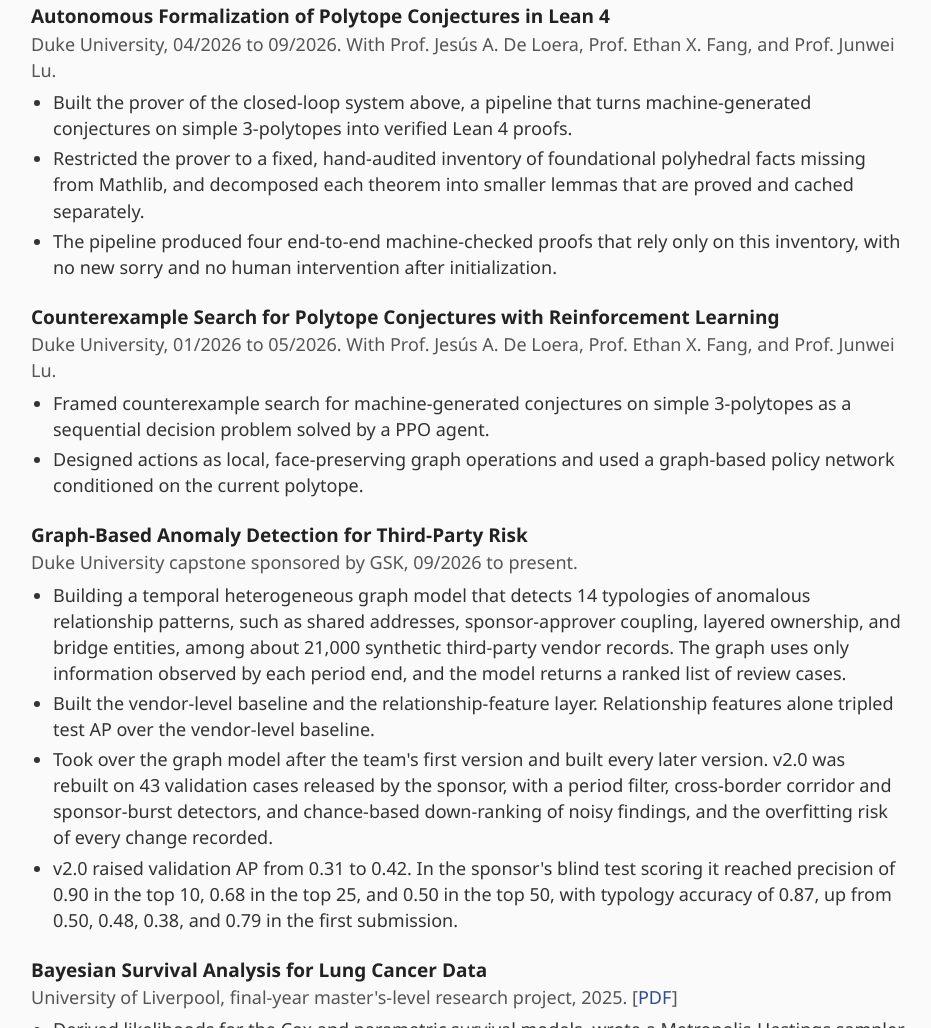
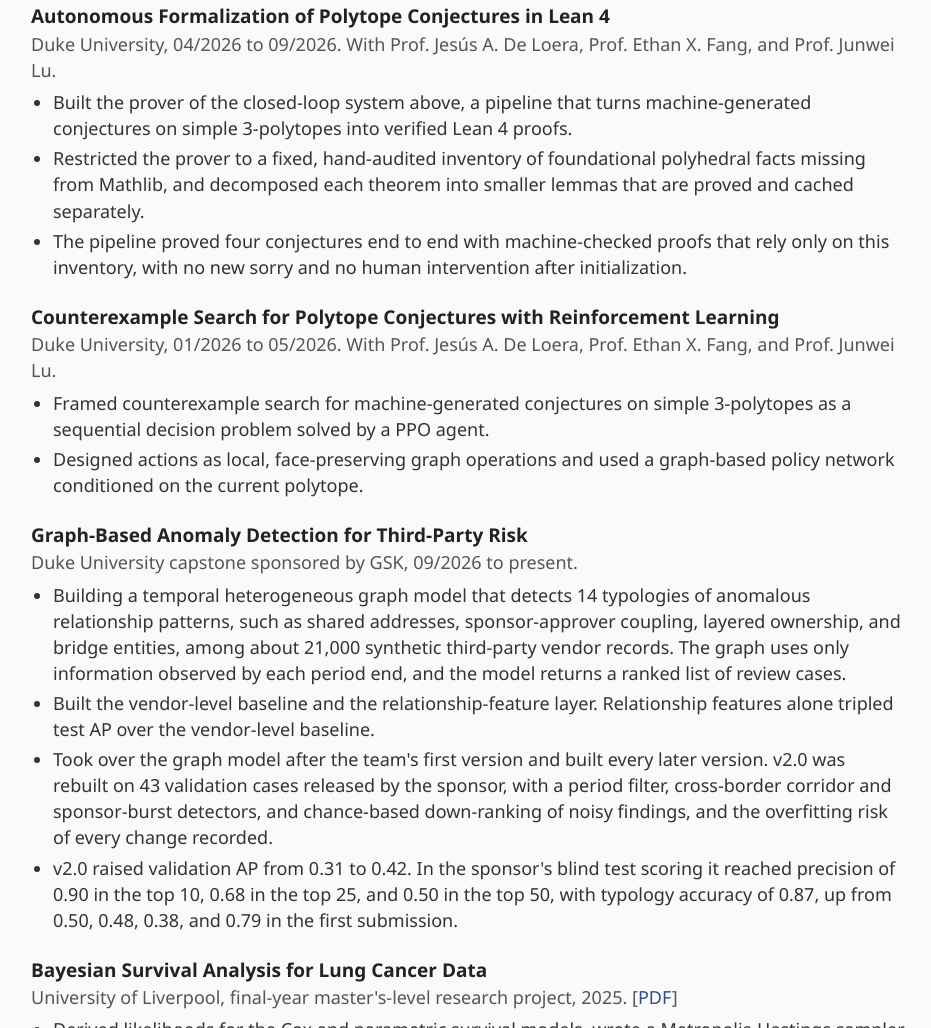
Before and after one commit to FELIXGAO0315/FELIXGAO0315.github.io, a plain HTML site: page index.html in a window 1280 px wide. Shown: the part 1335-2363 px from the top of the page, without its empty margins (325-1256 px from the left). Drawn offline with Linux system fonts and the light colour scheme.

Commit message:
Unify wording: four conjectures proved

```diff
--- a/index.html
+++ b/index.html
@@ -121,7 +121,7 @@
     <ul>
       <li>Built the prover of the closed-loop system above, a pipeline that turns machine-generated conjectures on simple 3-polytopes into verified Lean 4 proofs.</li>
       <li>Restricted the prover to a fixed, hand-audited inventory of foundational polyhedral facts missing from Mathlib, and decomposed each theorem into smaller lemmas that are proved and cached separately.</li>
-      <li>The pipeline produced four end-to-end machine-checked proofs that rely only on this inventory, with no new sorry and no human intervention after initialization.</li>
+      <li>The pipeline proved four conjectures end to end with machine-checked proofs that rely only on this inventory, with no new sorry and no human intervention after initialization.</li>
     </ul>
   </div>
 
```
